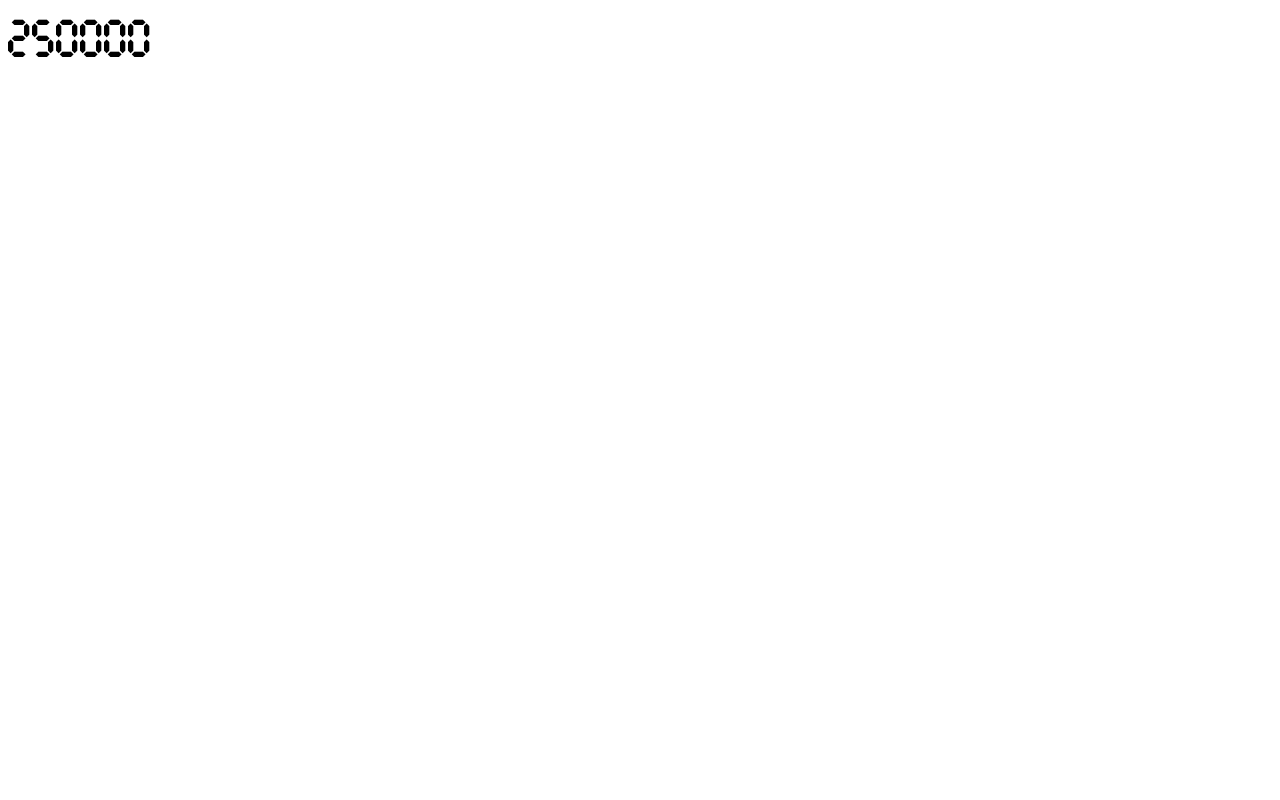
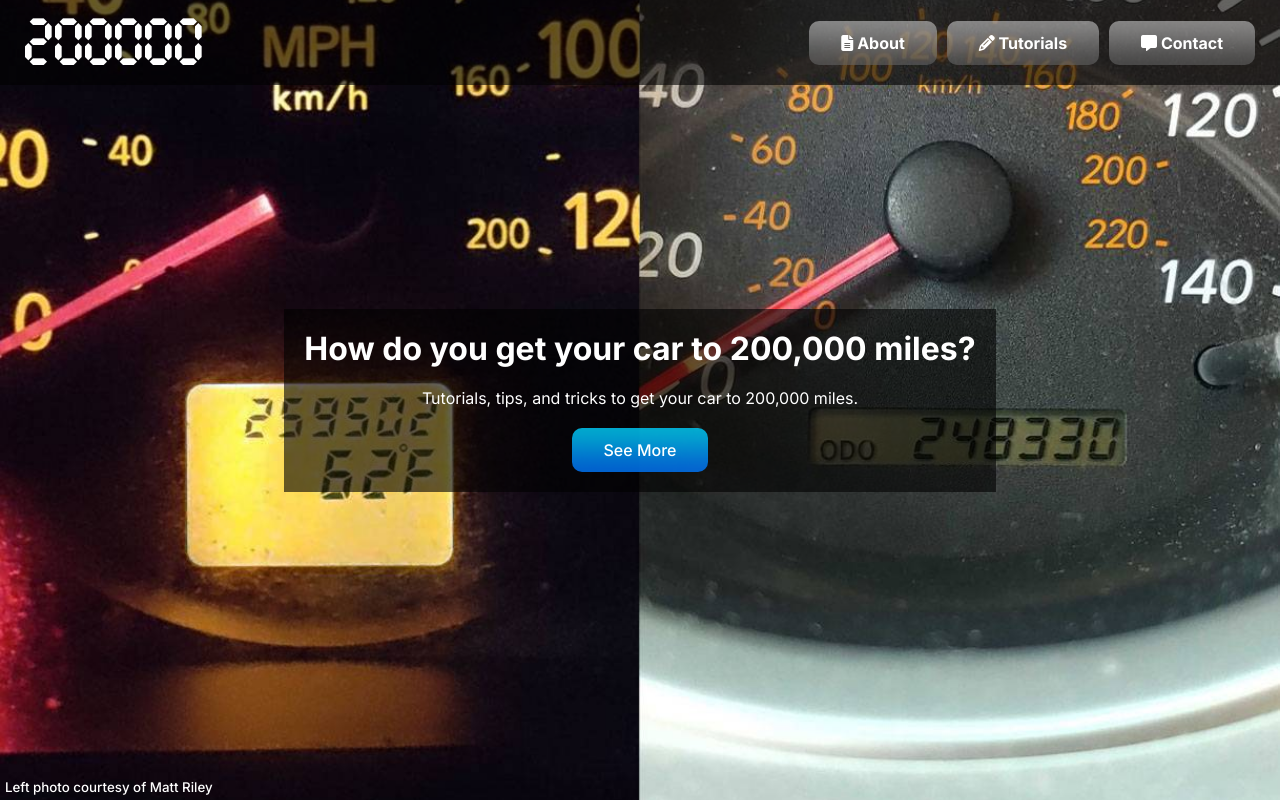
Before and after one commit to mcrane0/LandingPage, a plain HTML site: page index.html in a window 1280 px wide. Drawn offline with Linux system fonts and the light colour scheme.

Commit message:
completed main section of index.html and styled, added odometers background and different aspect ratio versions, added backgrounds for buttons

```diff
--- a/index.html
+++ b/index.html
@@ -4,13 +4,31 @@
     <meta charset="UTF-8">
     <meta http-equiv="X-UA-Compatible" content="IE=edge">
     <meta name="viewport" content="width=device-width, initial-scale=1.0">
-    <meta name="description" content="How to Get Your Car to 250,000 Miles (Landing Page Project)">
+    <meta name="description" content="How to Get Your Car to 200,000 Miles (Landing Page Project)">
     <meta name="author" content="Miles Crane">
 
+    <script src="https://kit.fontawesome.com/b07acdc91c.js" crossorigin="anonymous"></script> <!-- link to Font Awesome kit -->
+
     <link rel="stylesheet" href="style.css">
-    <title>How to Get Your Car to 250k Miles</title>
+    <title>How to Get Your Car to 200k Miles</title>
 </head>
 <body>
-    <h1 id="title">250000</h1>
+    <div id="main">
+        <div id="navigation">
+            <h1 id="title"><a href="index.html">200000</a></h1>
+            <div id="nav-links">
+                <a href="#about" id="nav-about"><i class="fa-solid fa-file-lines"></i> About</a>
+                <a href="tutorials.html" id="nav-tutorials"><i class="fa-solid fa-pencil"></i> Tutorials</a>
+                <a href="contact.html" id="nav-contact"><i class="fa-solid fa-message"></i> Contact</a>
+            </div>
+        </div>
+        <div id="content">
+            <h1>How do you get your car to 200,000 miles?</h1>
+            <p>Tutorials, tips, and tricks to get your car to 200,000 miles.</p>
+            <a href="#about" id="about-button">See More</a>
+        </div>
+
+        <p id="credit">Left photo courtesy of Matt Riley</p>
+    </div>
 </body>
 </html>
--- a/style.css
+++ b/style.css
@@ -1,12 +1,169 @@
 /* Import fonts */
-@import url('https://fonts.googleapis.com/css2?family=Inter:wght@400;500;700&display=swap'); /* Inter google font */
-/* font-family: 'Inter', sans-serif; */
+@import url('https://fonts.googleapis.com/css2?family=Inter:wght@400;500;600;700;800&display=swap'); /* Inter google font */
 
 @font-face { /* Calculatrix 7 font, by Pixel Kitchen, public domain */
     font-family: 'Calculatrix7';
     src: url('Calculatrix7Regular-zEM1.ttf') format('truetype');
 }
 
+* {
+    padding:0;
+    margin:0;
+}
+body {
+    font-family: 'Inter', sans-serif;
+}
+
+#main {
+    height: 100vh;
+    position:relative;
+
+    display:flex;
+    justify-content: center;
+
+	background-color:black;
+	background-image: url("backgrounds/odometers.jpg");
+	background-position: center;
+	background-repeat: no-repeat;
+	background-size:cover;
+
+    color:white;
+}
+
+#credit {
+    position:absolute;
+    bottom:0;
+    left:0;
+    right:50vw;
+    margin:5px;
+
+    font-size:10pt;
+    font-weight:500;
+}
+
+#navigation {
+    position:absolute;
+    z-index:1;
+    top:0;
+    left:0;
+    width:100%;
+    box-sizing:border-box;
+    padding:20px;
+
+    display:flex;
+    justify-content:space-between;
+    align-items:center;
+    flex-wrap:wrap;
+
+    background-color: rgba(0, 0, 0, 0.6);
+}
+#nav-links {
+    display:flex;
+    flex-wrap:wrap;
+}
+#nav-links > * {
+	background-image: url("buttons/navbuttonbg.png");
+	background-size: auto 100%;
+
+    padding: 12px 32px;
+    margin-left:5px;
+    margin-right:5px;
+    border-radius: 10px;
+
+	color: white;
+	font-weight:700;
+	text-decoration:none;
+
+    transition-duration: 0.25s;
+}
+#nav-links > *:hover {
+	background-image: url("buttons/navbuttonbg-hover.png");
+	background-size: auto 100%;
+
+	padding: 12px 38px;
+    font-weight:800;
+}
 #title {
     font-family: 'Calculatrix7';
+    font-size:40px;
+    height:45px;
+    display:inline-block;
+    margin-left:5px;
+    margin-right:5px;
 }
+#title > a {
+    color: white;
+	text-decoration:none;
+}
+
+#content {
+    position:relative;
+    z-index:1;
+    text-align: center;
+    margin-top:auto;
+    margin-bottom:auto;
+
+    background-color: rgba(0, 0, 0, 0.6);
+}
+#content > h1 {
+    margin:20px;
+}
+#content > p {
+    margin-bottom:20px;
+}
+#about-button {
+	background-image: url("buttons/aboutbuttonbg.png");
+	background-size: auto 100%;
+
+    display: inline-block;
+    margin-bottom:20px;
+    padding: 12px 32px;
+    border-radius: 10px;
+
+	color: white;
+	font-weight:500;
+	text-decoration:none;
+
+    transition-duration: 0.25s;
+}
+#about-button:hover {
+	background-image: url("buttons/aboutbuttonbg-hover.png");
+	background-size: auto 100%;
+
+	padding: 12px 38px;
+    font-weight:600;
+}
+
+
+/* media queries */
+@media (max-width: 622px) { /* when nav-links wrap under title */
+    #nav-links > * {
+        margin-top:10px;
+    }
+}
+
+@media (orientation: landscape) and (max-width: 160vh) {
+	#main {
+		background-image: url("backgrounds/odometers-3-2.jpg");
+	}
+}
+@media (orientation: landscape) and (max-width: 110vh) {
+	#main {
+		background-image: url("backgrounds/odometers-1-1.jpg");
+	}
+}
+@media (orientation: portrait) {
+	#main {
+		background-image: url("backgrounds/odometers-1-1.jpg");
+	}
+}
+@media (orientation: portrait) and (max-height: 188vw) {
+	#main {
+		background-image: url("backgrounds/odometers-9-16.jpg");
+	}
+}
+@media (orientation: portrait) and (max-height: 160vw) {
+	#main {
+		background-image: url("backgrounds/odometers-2-3.jpg");
+	}
+}
```
Also changed, not shown: backgrounds/odometers-1-1.jpg (added), backgrounds/odometers-2-3.jpg (added), backgrounds/odometers-3-2.jpg (added), backgrounds/odometers-9-16.jpg (added), backgrounds/odometers-edited.jpg (added), backgrounds/odometers.jpg (added), buttons/aboutbuttonbg-hover.png (added), buttons/aboutbuttonbg.png (added), buttons/navbuttonbg-hover.png (added), buttons/navbuttonbg-pressed.png (added), buttons/navbuttonbg.png (added), 1 other file.
